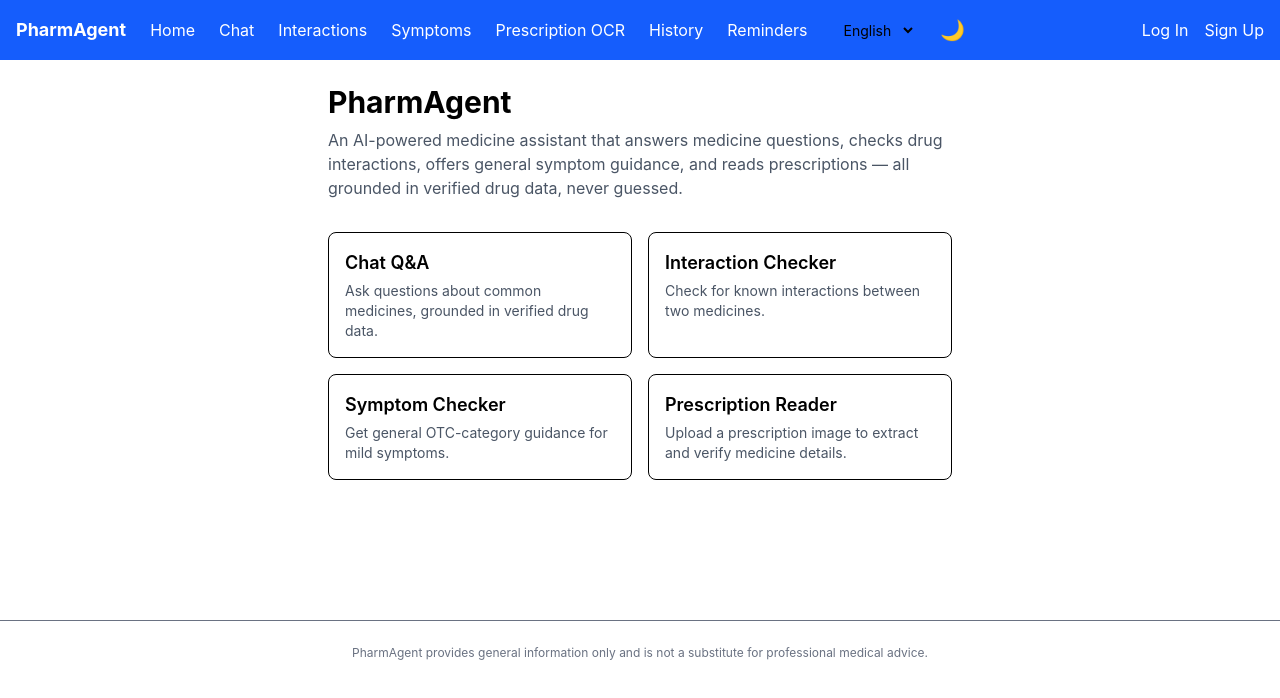
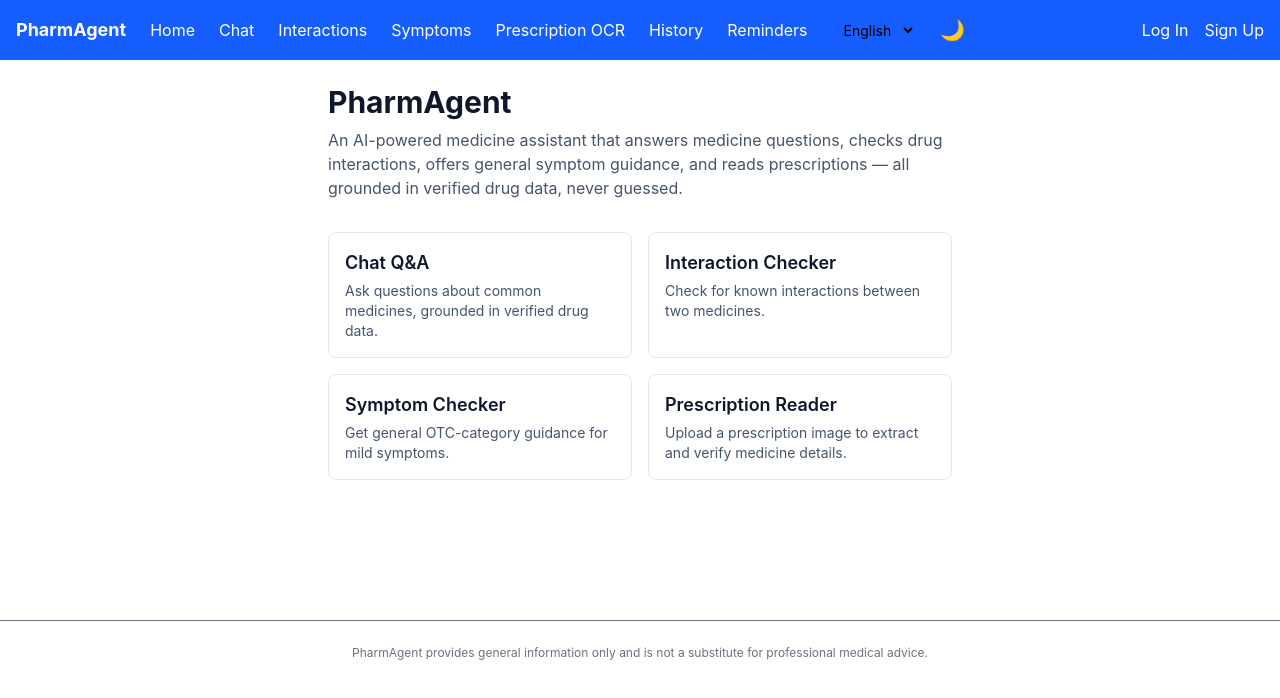
Before and after one commit to SharadaBende/pharmagent-ai-medicine-assistant, a React app in the folder frontend/: page / in a window 1280 px wide. Shown: the top 698 px of the page. Built offline with nearby package versions, Linux system fonts and the light colour scheme; the HTML template or start-up script is replaced by a standard one.

Commit message:
style: apply teal/amber/slate palette to Home page

```diff
--- a/frontend/src/pages/Home.jsx
+++ b/frontend/src/pages/Home.jsx
@@ -10,8 +10,10 @@ const features = [
 function Home() {
   return (
     <div>
-      <h1 className="text-3xl font-bold mb-2">PharmAgent</h1>
-      <p className="text-gray-600 mb-8">
+      <h1 className="text-3xl font-bold mb-2 text-slate-900 dark:text-slate-100">
+        PharmAgent
+      </h1>
+      <p className="text-slate-600 dark:text-slate-400 mb-8 max-w-2xl">
         An AI-powered medicine assistant that answers medicine questions, checks drug interactions,
         offers general symptom guidance, and reads prescriptions — all grounded in verified drug data,
         never guessed.
@@ -22,15 +24,22 @@ function Home() {
           <Link
             key={f.to}
             to={f.to}
-            className="border rounded-lg p-4 hover:shadow-md hover:border-blue-400 transition"
+            className="group border border-slate-200 dark:border-slate-700
+                       bg-white dark:bg-slate-800
+                       rounded-lg p-4
+                       hover:shadow-md hover:border-teal-400 dark:hover:border-teal-500
+                       transition"
           >
-            <div className="font-semibold text-lg">{f.title}</div>
-            <div className="text-sm text-gray-600 mt-1">{f.desc}</div>
+            <div className="font-semibold text-lg text-slate-900 dark:text-slate-100
+                             group-hover:text-teal-700 dark:group-hover:text-teal-400 transition">
+              {f.title}
+            </div>
+            <div className="text-sm text-slate-600 dark:text-slate-400 mt-1">
+              {f.desc}
+            </div>
           </Link>
         ))}
       </div>
-
-
     </div>
   )
 }
```
